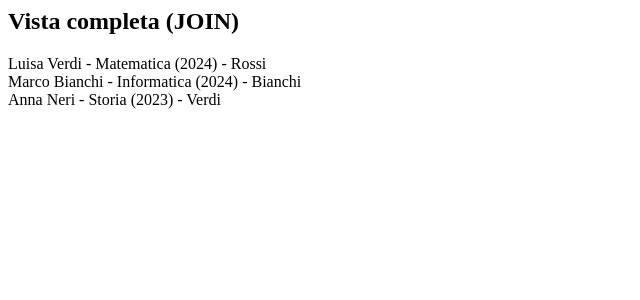
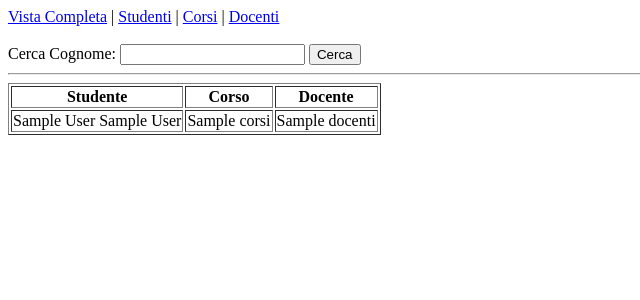
Before and after one commit to alenurdewa/5DSInformatica, a PHP site: page / in a window 1280 px wide. Shown: the top 300 px of the page, without its empty margins (0-640 px from the left). Run offline with PHP 8.4, Linux system fonts and the light colour scheme; tables that the repository leaves empty or names only in its code hold one stand-in row (values such as "Sample post"); data that the repository does not hold is empty.

Commit message:
Esercizio scuola PDO

```diff
--- /dev/null
+++ b/Informatica/PHPDatabase/esercizioDBScuola/config.php
@@ -0,0 +1,7 @@
+<?php
+$dsn = "mysql:host=localhost;port=3306;charset=utf8";
+$user = "Alessandro";
+$password = "miao";
+
+$pdo = new PDO($dsn, $user, $password);
+?>
--- /dev/null
+++ b/Informatica/PHPDatabase/esercizioDBScuola/funzioni.php
@@ -0,0 +1,34 @@
+<?php
+require 'config.php';
+
+function getStudenti($pdo) {
+    return $pdo->query("SELECT * FROM studenti")->fetchAll();
+}
+
+function getCorsi($pdo) {
+    return $pdo->query("SELECT * FROM corsi")->fetchAll();
+}
+
+function getDocenti($pdo) {
+    return $pdo->query("SELECT * FROM docenti")->fetchAll();
+}
+
+function getTutto($pdo) {
+    $sql = "SELECT s.nome, s.cognome, c.nome as corso, d.nome as docente
+            FROM studenti s
+            JOIN corsi c ON s.corso_id = c.id
+            JOIN docenti d ON c.docente_id = d.id";
+    return $pdo->query($sql)->fetchAll();
+}
+
+function cercaStudente($pdo, $cognome) {
+    $sql = "SELECT s.nome, s.cognome, c.nome as corso, d.nome as docente
+            FROM studenti s
+            JOIN corsi c ON s.corso_id = c.id
+            JOIN docenti d ON c.docente_id = d.id
+            WHERE s.cognome LIKE ?";
+    $stmt = $pdo->prepare($sql);
+    $stmt->execute(["%$cognome%"]);
+    return $stmt->fetchAll(PDO::FETCH_ASSOC);
+}
+?>
--- a/Informatica/PHPDatabase/esercizioDBScuola/index.php
+++ b/Informatica/PHPDatabase/esercizioDBScuola/index.php
@@ -1,94 +1,81 @@
 <?php
+require 'funzioni.php';
 
-$dsn = "mysql:host=localhost;port=3306;charset=utf8";
-$user = "Alessandro";
-$password = "miao";
+// Capisco cosa vuole vedere l'utente
+$view = $_GET['view'] ?? 'join';
+?>
 
-$pdo = new PDO($dsn, $user, $password);
+<!DOCTYPE html>
+<html>
+<head><title>Scuola</title></head>
+<body>
 
-$pdo->exec("CREATE DATABASE IF NOT EXISTS istitutoScolastico");
-$pdo->exec("USE istitutoScolastico");
+    <nav>
+        <a href="?view=join">Vista Completa</a> |
+        <a href="?view=studenti">Studenti</a> |
+        <a href="?view=corsi">Corsi</a> |
+        <a href="?view=docenti">Docenti</a>
+    </nav>
+    <br>
 
-$pdo->exec("
-CREATE TABLE IF NOT EXISTS docenti (
-    id INT AUTO_INCREMENT PRIMARY KEY,
-    nome VARCHAR(50)
-)
-");
+    <form method="GET">
+        <input type="hidden" name="view" value="cerca">
+        Cerca Cognome: <input type="text" name="q">
+        <button>Cerca</button>
+    </form>
 
-$pdo->exec("
-CREATE TABLE IF NOT EXISTS corsi (
-    id INT AUTO_INCREMENT PRIMARY KEY,
-    nome VARCHAR(50),
-    anno INT,
-    docente_id INT,
-    FOREIGN KEY (docente_id) REFERENCES docenti(id)
-)
-");
+    <hr>
 
-$pdo->exec("
-CREATE TABLE IF NOT EXISTS studenti (
-    id INT AUTO_INCREMENT PRIMARY KEY,
-    nome VARCHAR(50),
-    cognome VARCHAR(50),
-    corso_id INT,
-    FOREIGN KEY (corso_id) REFERENCES corsi(id)
-)
-");
+    <table border="1">
 
-$file = fopen("istitutoScolastico.csv", "r");
-fgetcsv($file);
+    <?php
 
-while (($row = fgetcsv($file, 1000, ",")) !== false) {
+    if ($view == 'studenti') {
+        $righe = getStudenti($pdo);
+        echo "<tr><th>Nome</th><th>Cognome</th></tr>";
 
-    [$nome, $cognome, $corso, $docente, $anno] = $row;
+        foreach($righe as $r) {
+            echo "<tr><td>{$r['nome']}</td><td>{$r['cognome']}</td></tr>";
+        }
 
-    $stmt = $pdo->prepare("SELECT id FROM docenti WHERE nome = ?");
-    $stmt->execute([$docente]);
-    $docente_id = $stmt->fetchColumn();
+    } elseif ($view == 'corsi') {
+        $righe = getCorsi($pdo);
+        echo "<tr><th>Corso</th><th>Anno</th></tr>";
 
-    if (!$docente_id) {
-        $stmt = $pdo->prepare("INSERT INTO docenti (nome) VALUES (?)");
-        $stmt->execute([$docente]);
-        $docente_id = $pdo->lastInsertId();
+        foreach($righe as $r) {
+            echo "<tr><td>{$r['nome']}</td><td>{$r['anno']}</td></tr>";
+        }
+
+    } elseif ($view == 'docenti') {
+        $righe = getDocenti($pdo);
+        echo "<tr><th>Nome Docente</th></tr>";
+
+        foreach($righe as $r) {
+            echo "<tr><td>{$r['nome']}</td></tr>";
+        }
+
+    } else {
+        if ($view == 'cerca') {
+            $q = $_GET['q'] ?? '';
+            $righe = cercaStudente($pdo, $q);
+            echo "<caption>Risultati ricerca per: $q</caption>";
+        } else {
+            $righe = getTutto($pdo);
+        }
+
+        echo "<tr><th>Studente</th><th>Corso</th><th>Docente</th></tr>";
+
+        foreach($righe as $r) {
+            echo "<tr>
+                    <td>{$r['nome']} {$r['cognome']}</td>
+                    <td>{$r['corso']}</td>
+                    <td>{$r['docente']}</td>
+                  </tr>";
+        }
     }
+    ?>
 
-    $stmt = $pdo->prepare("SELECT id FROM corsi WHERE nome = ? AND anno = ?");
-    $stmt->execute([$corso, $anno]);
-    $corso_id = $stmt->fetchColumn();
+    </table>
 
-    if (!$corso_id) {
-        $stmt = $pdo->prepare("INSERT INTO corsi (nome, anno, docente_id) VALUES (?, ?, ?)");
-        $stmt->execute([$corso, $anno, $docente_id]);
-        $corso_id = $pdo->lastInsertId();
-    }
-
-    $stmt = $pdo->prepare("INSERT INTO studenti (nome, cognome, corso_id) VALUES (?, ?, ?)");
-    $stmt->execute([$nome, $cognome, $corso_id]);
-}
-
-fclose($file);
-
-echo "<h2>Vista completa (JOIN)</h2>";
-
-$stmt = $pdo->query("
-SELECT
-    studenti.nome,
-    studenti.cognome,
-    corsi.nome AS corso,
-    corsi.anno,
-    docenti.nome AS docente
-FROM studenti
-JOIN corsi ON studenti.corso_id = corsi.id
-JOIN docenti ON corsi.docente_id = docenti.id
-");
-
-foreach ($stmt as $row) {
-    echo $row["nome"] . " " .
-         $row["cognome"] . " - " .
-         $row["corso"] . " (" .
-         $row["anno"] . ") - " .
-         $row["docente"] . "<br>";
-}
-
-?>
+</body>
+</html>
```
Also changed, not shown: Informatica/PHPDatabase/esercizioDBScuola/README.md, 1 other file.
